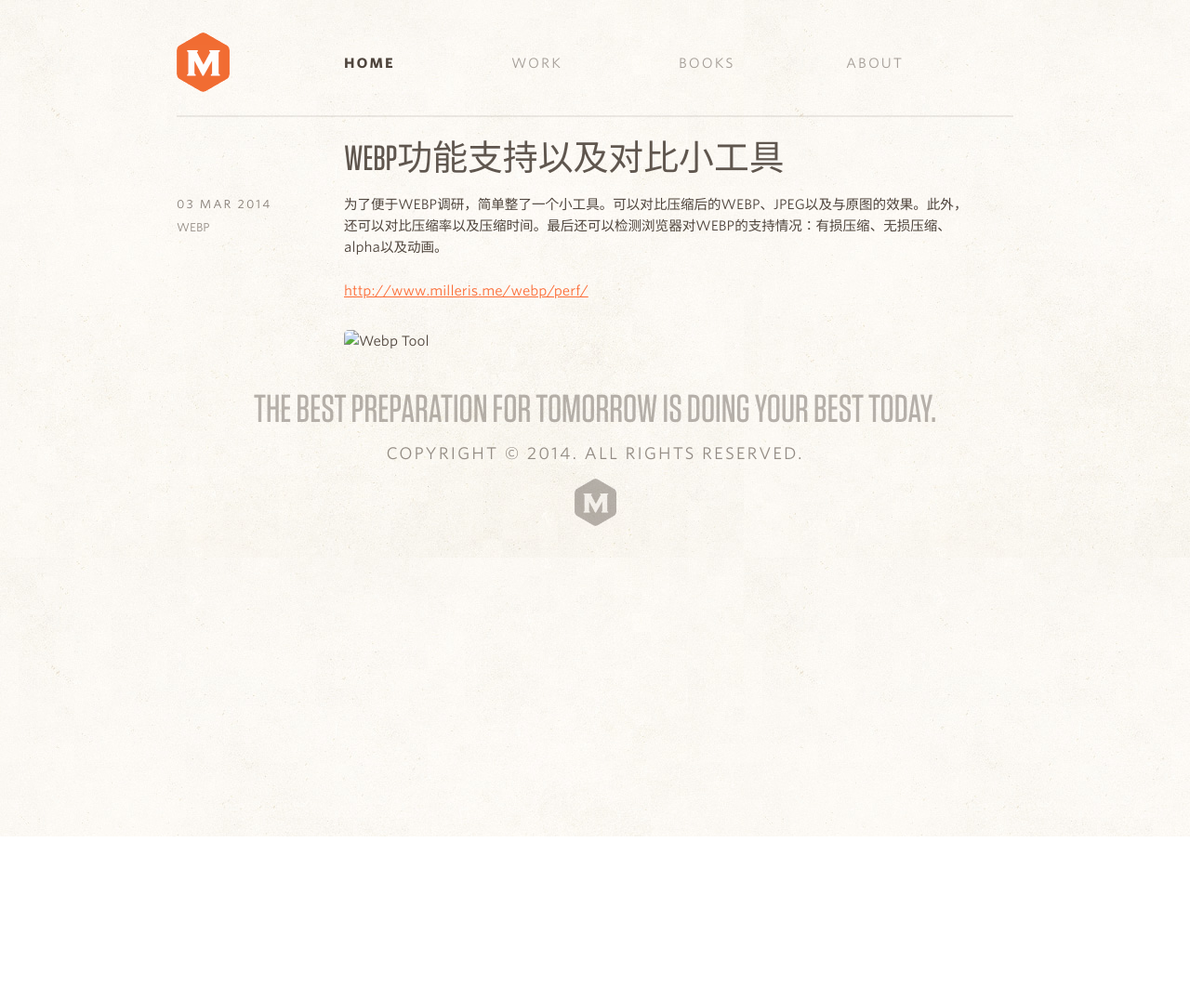
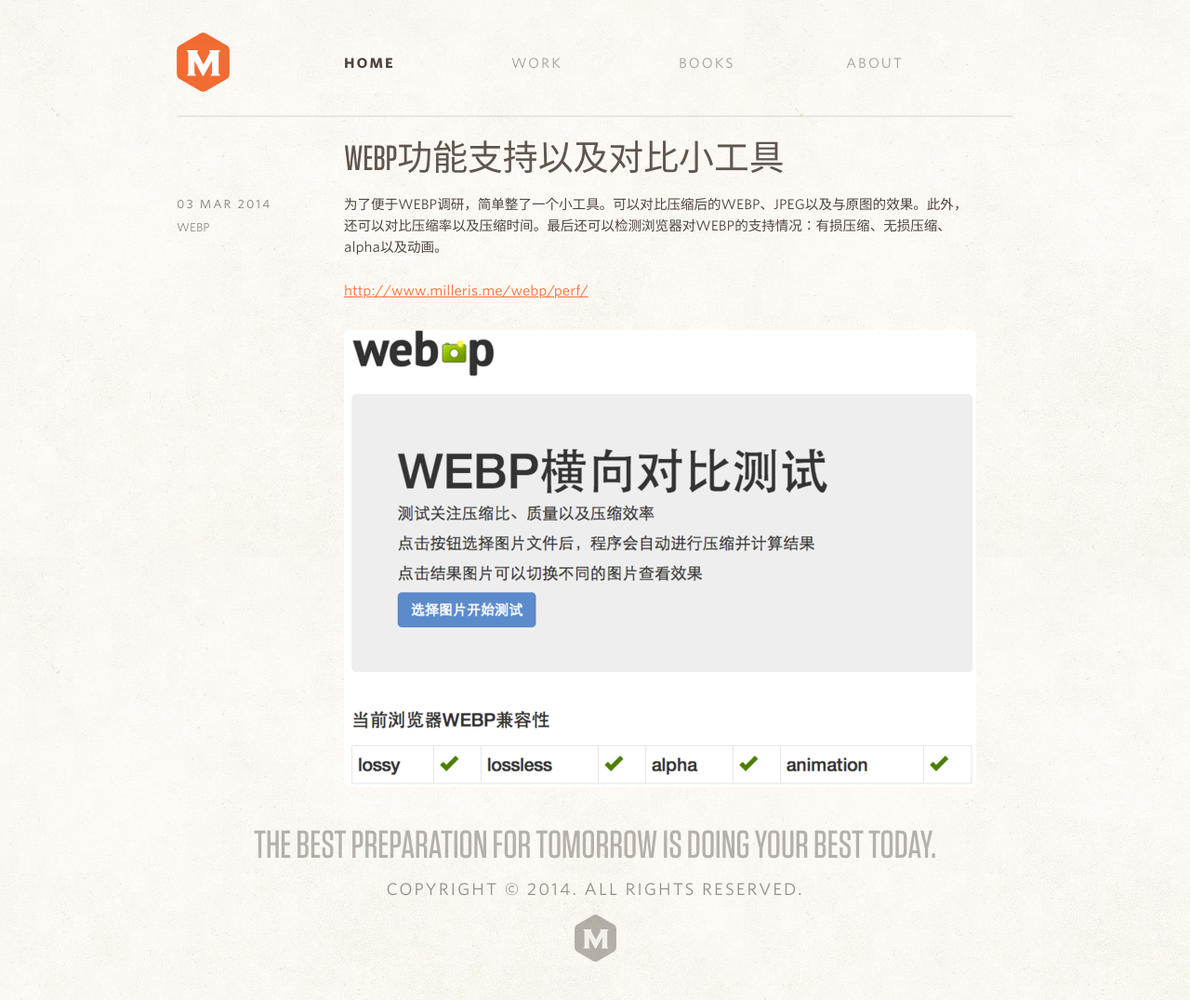
Before and after one commit to miller/miller.github.io, a Jekyll site: the page built from _posts/2014-03-03-WEBP功能支持以及对比小工具.md, in a window 1280 px wide. Shown: the whole page at 93% size. Built offline with Jekyll 4.4.1, drawn with Linux system fonts in a browser that asks for light colours; Markdown is read by kramdown in place of the engine named in the settings; comment, search, counter and statistics services are not loaded; before the commit the page ends 900 px from its top, so only the background shows below that.

Commit message:
bug fixed

```diff
--- a/_posts/2014-03-03-WEBP功能支持以及对比小工具.md
+++ b/_posts/2014-03-03-WEBP功能支持以及对比小工具.md
@@ -11,6 +11,6 @@ tags: webp
 <picture>
     <source srcset="/img/resp/webp-tool-phone.png, /img/resp/webp-tool-phone@2x.png 2x" media="(max-width: 500px)">
     <source srcset="/img/resp/webp-tool-tablet.png, /img/resp/webp-tool-tablet@2x.png 2x" media="(max-width: 800px)">
-    <source srcset="/img/resp/webp-tool-desktop.png, /img/resp/webp-tool-desktop@2x.png 2x" media="(max-width: 1050px)">
+    <source srcset="/img/resp/webp-tool-desktop.png, /img/resp/webp-tool-desktop@2x.png 2x" media="(min-width: 800px)">
     <img alt="Webp Tool">
 </picture>
```
